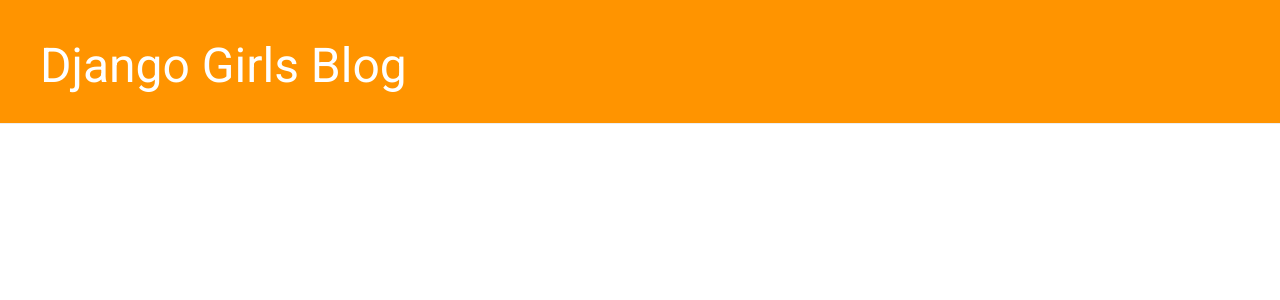
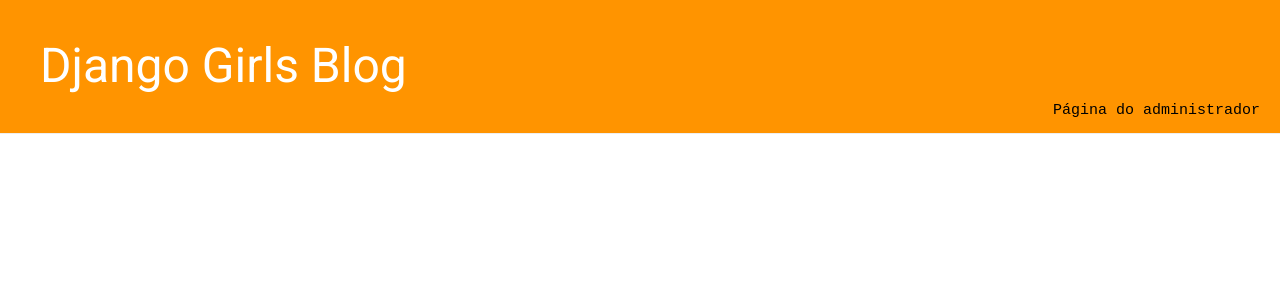
Before and after one commit to lucioneto91/my-first-blog, a Django app: page / in a window 1280 px wide. Shown: the top 300 px of the page. Run offline with Django 3.2, Linux system fonts and the light colour scheme; data that the repository does not hold is empty; some libraries are stand-ins or nearby versions.

Commit message:
adicionando link de adm no topo

```diff
--- a/blog/templates/blog/base.html
+++ b/blog/templates/blog/base.html
@@ -13,6 +13,7 @@
             <a href="{% url 'post_new' %}" class="top-menu"><span class="glyphicon glyphicon-plus"></span></a>
 {% endif %}
             <h1><a href="/">Django Girls Blog</a></h1>
+		<h3> <a style= "color: black; float:right; margin-top:-10px;font-family: Courier New; font-size:15px " href ="http://lucioneto91.pythonanywhere.com/admin/"> Página do administrador </a> </h3>
         </div>
         <div class="content container">
             <div class="row">
```
Also changed, not shown: blog/static/css/blog.css (line endings or trailing spaces).
